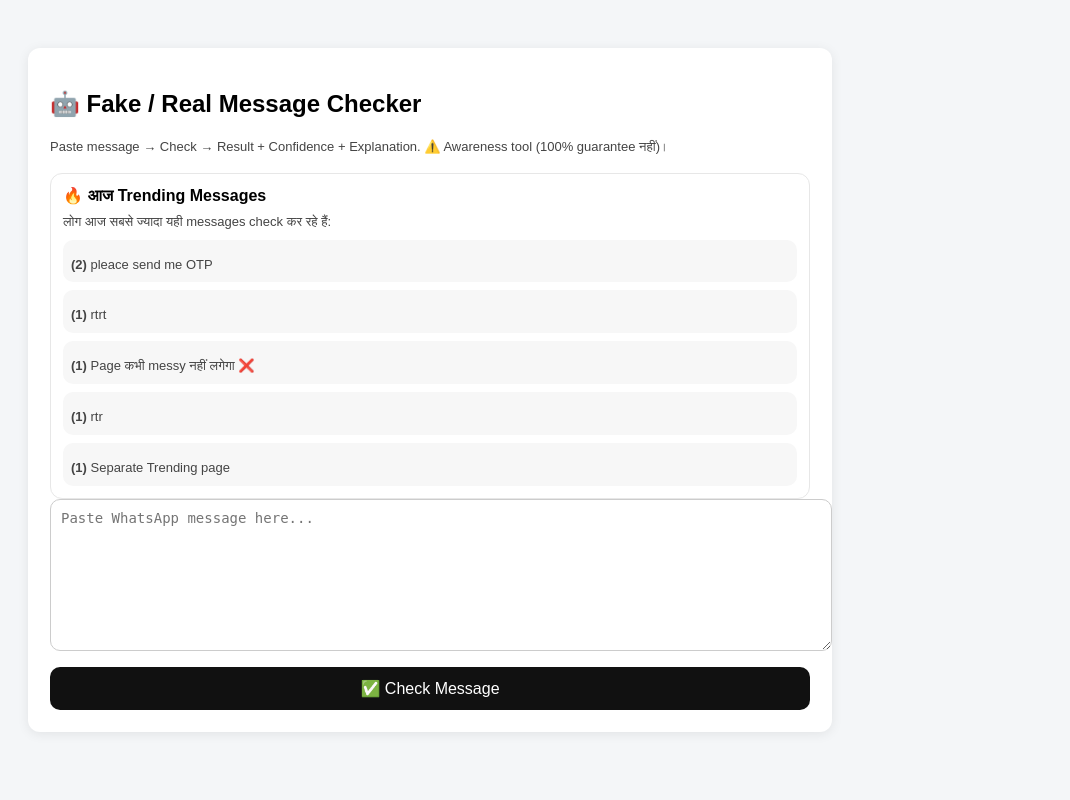
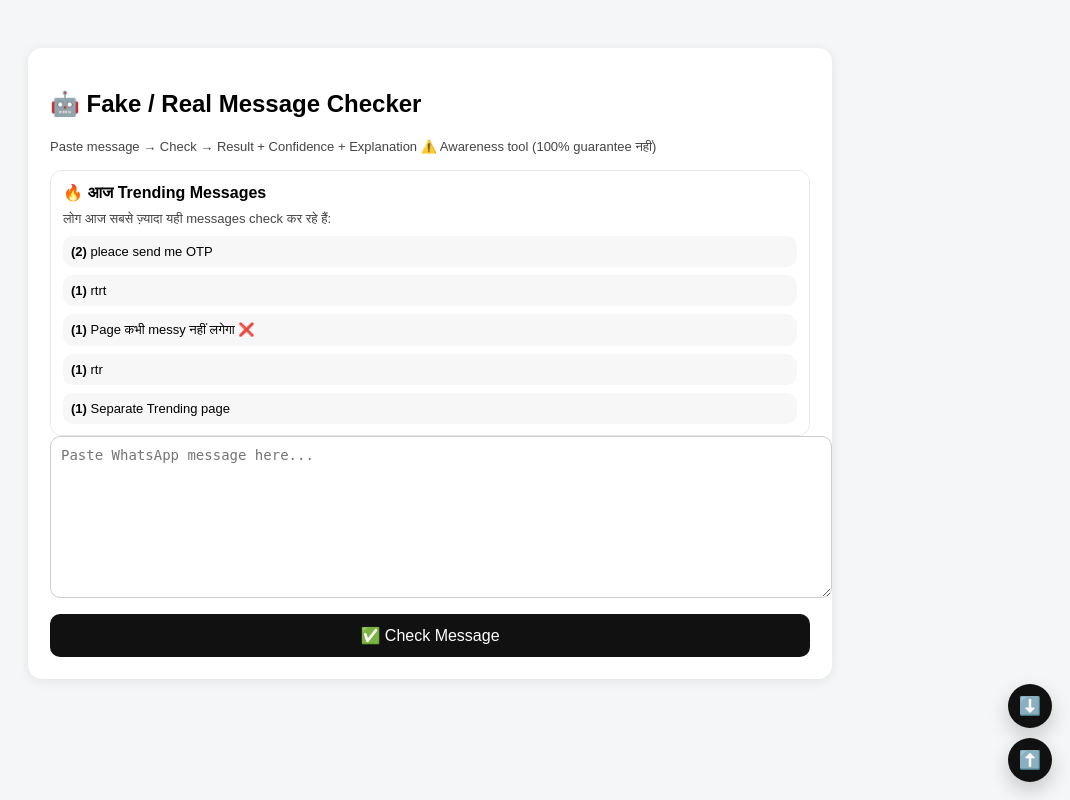
Before and after one commit to Mukesh3597/ai-fake-chat-detector, a Flask app: page / in a window 1280 px wide. Shown: the whole page, without its empty margins (210-1280 px from the left). Run offline with Flask 3, Linux system fonts and the light colour scheme; data comes from the database, SQL or seed files in the repository; both versions use the stored data as it was after the commit; parts of the project's set-up code (start-up, migrations or seed data) failed here and were passed over.

Commit message:
Fix trending scroll + floating scroll buttons

```diff
--- a/templates/index.html
+++ b/templates/index.html
@@ -1,56 +1,154 @@
 <!DOCTYPE html>
-<html lang="en">
+<html lang="hi">
 <head>
   <meta charset="UTF-8" />
-  <title>AI Fake WhatsApp Chat Detector</title>
+  <title>Fake / Real Message Checker</title>
+
   <style>
-    body { font-family: Arial; background: #f4f6f8; padding: 40px; }
-    .box { max-width: 760px; margin:auto; background:#fff; padding:22px; border-radius:12px; box-shadow:0 2px 12px rgba(0,0,0,.08); }
-    textarea { width:100%; height:130px; padding:10px; font-size:14px; border-radius:10px; border:1px solid #ccc; }
-    button { padding:12px; width:100%; margin-top:12px; border:none; border-radius:10px; font-size:16px; cursor:pointer; background:#111; color:#fff; }
-    .small { color:#444; font-size:13px; margin-top:8px; line-height:1.45; }
-    .result { margin-top:18px; padding:14px; border-radius:12px; background:#f7f7f7; border:1px solid #e7e7e7; }
-    .tag { display:inline-block; padding:6px 12px; border-radius:999px; font-weight:700; margin-right:8px; font-size:14px; }
-    .scores { margin-top:10px; padding:10px; border-radius:12px; background:#fff; border:1px dashed #d7d7d7; font-size:13px; }
-    .row { margin-top:8px; }
+    body {
+      font-family: Arial, sans-serif;
+      background: #f4f6f8;
+      padding: 40px;
+    }
+    .box {
+      max-width: 760px;
+      margin: auto;
+      background: white;
+      padding: 22px;
+      border-radius: 14px;
+      box-shadow: 0 2px 12px rgba(0,0,0,.08);
+    }
+    textarea {
+      width: 100%;
+      height: 140px;
+      padding: 10px;
+      font-size: 14px;
+      border-radius: 10px;
+      border: 1px solid #ccc;
+      resize: vertical;
+    }
+    button.main {
+      width: 100%;
+      margin-top: 12px;
+      padding: 12px;
+      border: none;
+      border-radius: 10px;
+      background: #111;
+      color: #fff;
+      font-size: 16px;
+      cursor: pointer;
+    }
+    .small {
+      font-size: 13px;
+      color: #444;
+      margin-top: 8px;
+      line-height: 1.4;
+    }
+
+    /* 🔥 Trending box (fixed height + scroll) */
+    .trend {
+      margin-top: 14px;
+      padding: 12px;
+      border-radius: 12px;
+      background: #fff;
+      border: 1px solid #e7e7e7;
+      max-height: 240px;
+      overflow-y: auto;
+    }
+    .trend-item {
+      background: #f7f7f7;
+      padding: 8px;
+      border-radius: 10px;
+      margin-top: 8px;
+      font-size: 13px;
+    }
+
+    .result {
+      margin-top: 18px;
+      padding: 14px;
+      border-radius: 12px;
+      background: #f7f7f7;
+      border: 1px solid #e7e7e7;
+    }
+    .tag {
+      display: inline-block;
+      padding: 6px 12px;
+      border-radius: 999px;
+      font-weight: bold;
+      margin-right: 6px;
+      font-size: 14px;
+    }
+
+    /* 🟢🟡🟠 Progress bars */
+    .scores {
+      margin-top: 12px;
+      padding: 10px;
+      background: #fff;
+      border-radius: 12px;
+      border: 1px dashed #d7d7d7;
+      font-size: 13px;
+    }
+    .row { margin-top: 8px; }
     .lbl { display:flex; justify-content:space-between; font-size:12px; }
     .bar { height:10px; background:#e9edf3; border-radius:999px; overflow:hidden; }
     .fill { height:100%; }
-    .card { margin-top:14px; padding:12px; border-radius:12px; background:#fff; border:1px solid #e7e7e7; }
-    .trend { margin-top:16px; padding:12px; border-radius:12px; background:#fff; border:1px solid #e7e7e7; }
-    .trend-item { padding:8px; border-radius:10px; background:#f7f7f7; margin-top:8px; }
-    .sharebtn { background:#0b5; }
+
+    /* ⬇️⬆️ Floating scroll buttons */
+    .fab {
+      position: fixed;
+      right: 18px;
+      bottom: 18px;
+      z-index: 9999;
+      display: flex;
+      flex-direction: column;
+      gap: 10px;
+    }
+    .fab button {
+      width: 44px;
+      height: 44px;
+      border-radius: 999px;
+      border: none;
+      cursor: pointer;
+      background: #111;
+      color: #fff;
+      font-size: 18px;
+      box-shadow: 0 8px 20px rgba(0,0,0,.2);
+    }
   </style>
 </head>
+
 <body>
 
 <div class="box">
   <h2>🤖 Fake / Real Message Checker</h2>
   <p class="small">
-    Paste message → Check → Result + Confidence + Explanation.
-    ⚠️ Awareness tool (100% guarantee नहीं)।
+    Paste message → Check → Result + Confidence + Explanation
+    ⚠️ Awareness tool (100% guarantee नहीं)
   </p>
 
-  <!-- Trending -->
-  <div class="trend">
+  <!-- 🔥 Trending Messages -->
+  <div class="trend" id="trendingBox">
     <b>🔥 आज Trending Messages</b>
-    <div class="small">लोग आज सबसे ज्यादा यही messages check कर रहे हैं:</div>
+    <div class="small">लोग आज सबसे ज़्यादा यही messages check कर रहे हैं:</div>
+
     {% for t in trending %}
       <div class="trend-item">
-        <div class="small"><b>({{ t.count }})</b> {{ t.sample }}</div>
+        <b>({{ t.count }})</b> {{ t.sample }}
       </div>
     {% endfor %}
   </div>
 
+  <!-- Input -->
   <form method="POST">
-    <textarea name="chat" placeholder="Paste WhatsApp message here...">{{ chat }}</textarea>
-    <button type="submit">✅ Check Message</button>
+    <textarea id="chatBox" name="chat" placeholder="Paste WhatsApp message here...">{{ chat }}</textarea>
+    <button class="main" type="submit">✅ Check Message</button>
   </form>
 
+  <!-- Result -->
   {% if result %}
   <div class="result">
     <div>
-      <strong>Result:</strong>
+      <b>Result:</b>
 
       {% if "REAL" in result %}
         <span class="tag" style="background:#e8fff0;">😇 REAL</span>
@@ -73,36 +171,12 @@
       {% endif %}
     </div>
 
-    <div class="small" style="margin-top:10px;">
-      <b>This message is:</b>
-      {% if "REAL" in result %}<b>REAL</b>{% elif "FAKE" in result %}<b>FAKE</b>{% else %}<b>SUSPICIOUS</b>{% endif %}
-    </div>
-
     {% if explain %}
-      <div class="small" style="margin-top:6px;"><b>Explanation:</b> {{ explain }}</div>
-    {% endif %}
-
-    <!-- Highlighted message -->
-    {% if highlighted_html %}
-      <div class="card">
-        <b>Highlighted Message</b>
-        <div class="small" style="margin-top:8px;">{{ highlighted_html | safe }}</div>
+      <div class="small" style="margin-top:8px;">
+        <b>Explanation:</b> {{ explain }}
       </div>
     {% endif %}
 
-    <!-- Links -->
-    {% if urls and urls|length > 0 %}
-      <div class="card">
-        <b>Detected Source/Links</b>
-        <div class="small" style="margin-top:8px;">
-          {% for u in urls %}
-            • {{ u }}<br>
-          {% endfor %}
-        </div>
-      </div>
-    {% endif %}
-
-    <!-- All scores -->
     {% if prob_map and prob_map|length > 0 %}
     <div class="scores">
       <b>Confidence (All Scores)</b>
@@ -121,21 +195,17 @@
         <div class="lbl"><span>SUSPICIOUS</span><span>{{ prob_map.get("suspicious",0) }}%</span></div>
         <div class="bar"><div class="fill" style="width:{{ prob_map.get('suspicious',0) }}%;background:#f4b400;"></div></div>
       </div>
-
-      <!-- Share Card -->
-      <form method="POST" action="/card" target="_blank" style="margin-top:12px;">
-        <input type="hidden" name="result" value="{{ result }}">
-        <input type="hidden" name="confidence" value="{{ confidence }}">
-        <input type="hidden" name="real_p" value="{{ prob_map.get('real',0) }}">
-        <input type="hidden" name="fake_p" value="{{ prob_map.get('fake',0) }}">
-        <input type="hidden" name="sus_p" value="{{ prob_map.get('suspicious',0) }}">
-        <button class="sharebtn" type="submit">📸 Shareable Result Card</button>
-      </form>
     </div>
     {% endif %}
   </div>
   {% endif %}
 </div>
 
+<!-- ⬇️⬆️ Floating Scroll Buttons -->
+<div class="fab">
+  <button title="Go to input" onclick="document.getElementById('chatBox').scrollIntoView({behavior:'smooth'});">⬇️</button>
+  <button title="Go to top" onclick="window.scrollTo({top:0, behavior:'smooth'});">⬆️</button>
+</div>
+
 </body>
 </html>
```
Also changed, not shown: trend.db.
